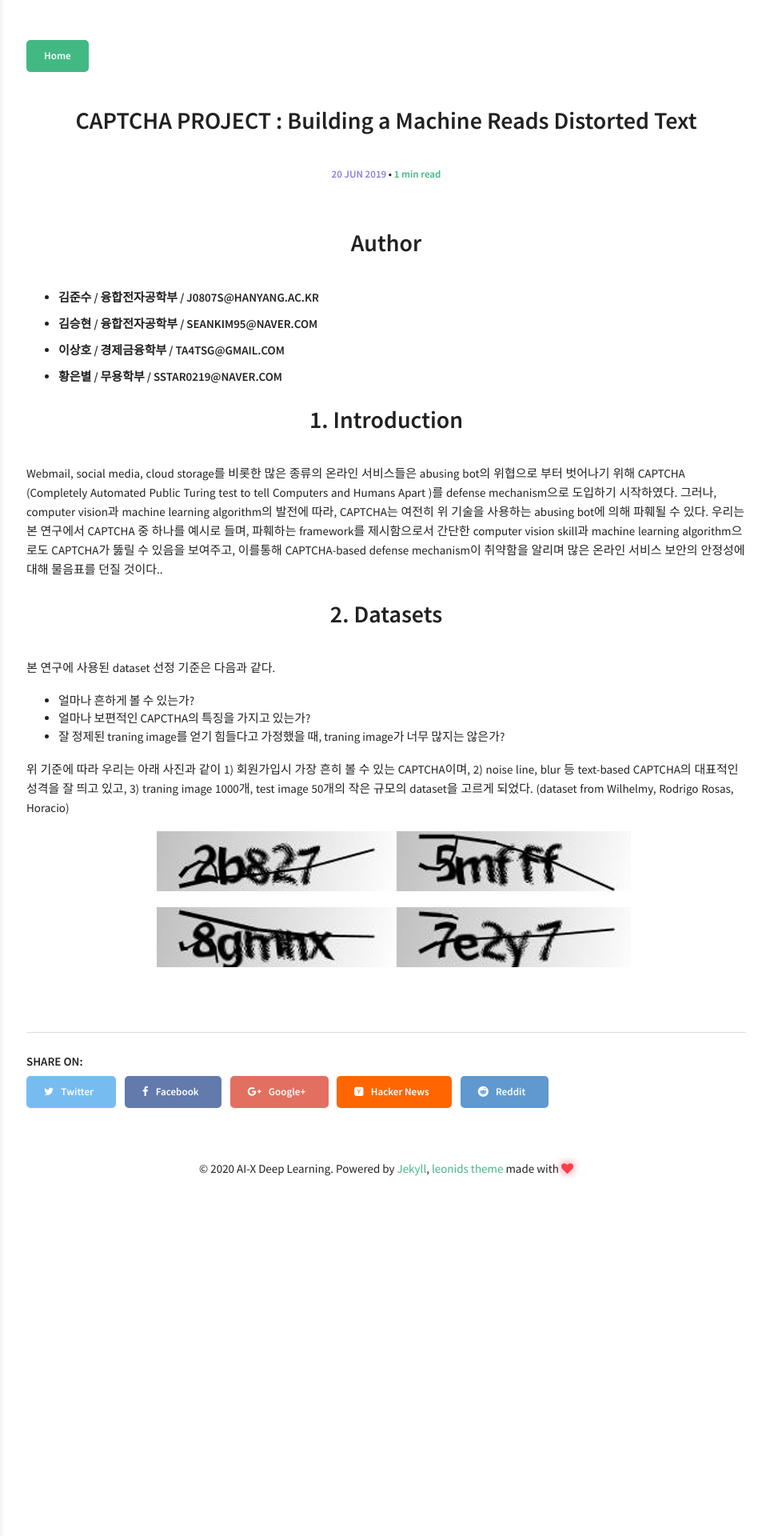
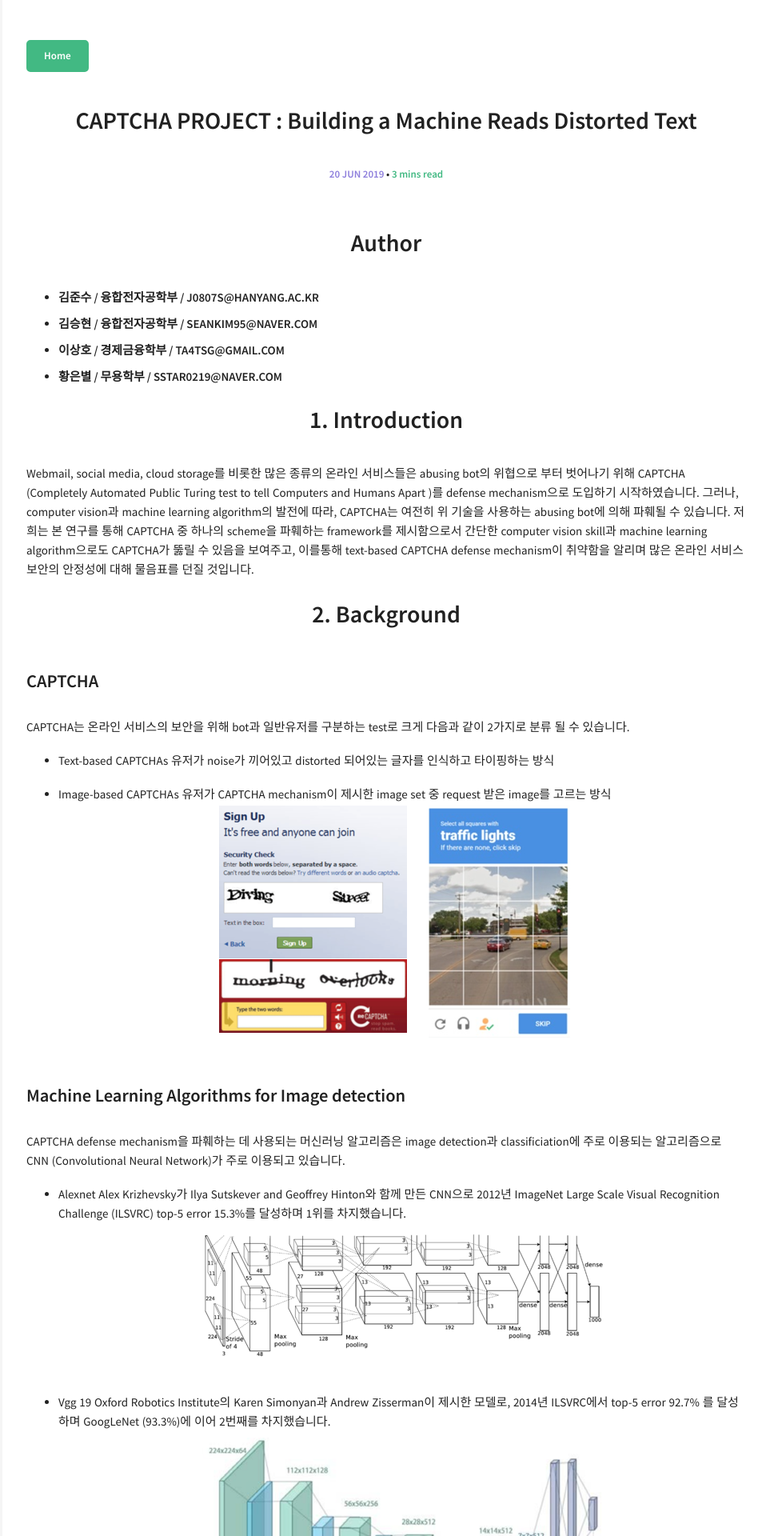
Before and after one commit to Junsu-Kim-AIX/Junsu-Kim-AIX.github.io, a Jekyll site: the page built from _posts/2019-06-20-projects-captcha.md, in a window 1280 px wide. Shown: the top 1920 px of the page at 80% size, without its empty margins (317-1280 px from the left). Built offline with Jekyll 4.4.1, drawn with Linux system fonts in a browser that asks for light colours; some of the changed text lies outside the part shown.

Commit message:
proposed

```diff
--- a/_posts/2019-06-20-projects-captcha.md
+++ b/_posts/2019-06-20-projects-captcha.md
@@ -17,14 +17,83 @@ comments: true
 
 # 1. Introduction
 
-Webmail, social media, cloud storage를 비롯한 많은 종류의 온라인 서비스들은 abusing bot의 위협으로 부터 벗어나기 위해 CAPTCHA (Completely Automated Public Turing test to tell Computers and Humans Apart )를 defense mechanism으로 도입하기 시작하였다. 그러나, computer vision과 machine learning algorithm의 발전에 따라, CAPTCHA는 여전히 위 기술을 사용하는 abusing bot에 의해 파훼될 수 있다. 우리는 본 연구에서 CAPTCHA 중 하나를 예시로 들며, 파훼하는 framework를 제시함으로서 간단한 computer vision skill과 machine learning algorithm으로도 CAPTCHA가 뚫릴 수 있음을 보여주고, 이를통해 CAPTCHA-based defense mechanism이 취약함을 알리며 많은 온라인 서비스 보안의 안정성에 대해 물음표를 던질 것이다..
+Webmail, social media, cloud storage를 비롯한 많은 종류의 온라인 서비스들은 abusing bot의 위협으로 부터 벗어나기 위해 CAPTCHA (Completely Automated Public Turing test to tell Computers and Humans Apart )를 defense mechanism으로 도입하기 시작하였습니다. 그러나, computer vision과 machine learning algorithm의 발전에 따라, CAPTCHA는 여전히 위 기술을 사용하는 abusing bot에 의해 파훼될 수 있습니다. 저희는 본 연구를 통해 CAPTCHA 중 하나의 scheme을 파훼하는 framework를 제시함으로서 간단한 computer vision skill과 machine learning algorithm으로도 CAPTCHA가 뚫릴 수 있음을 보여주고, 이를통해 text-based CAPTCHA defense mechanism이 취약함을 알리며 많은 온라인 서비스 보안의 안정성에 대해 물음표를 던질 것입니다.
 
-# 2. Datasets
+# 2. Background
 
-본 연구에 사용된 dataset 선정 기준은 다음과 같다.
+### CAPTCHA
+CAPTCHA는 온라인 서비스의 보안을 위해 bot과 일반유저를 구분하는 test로 크게 다음과 같이 2가지로 분류 될 수 있습니다.
+
+* Text-based CAPTCHAs
+유저가 noise가 끼어있고 distorted 되어있는 글자를 인식하고 타이핑하는 방식
+
+* Image-based CAPTCHAs
+유저가 CAPTCHA mechanism이 제시한 image set 중 request 받은 image를 고르는 방식
+![]({{ site.url }}/img/BACKGROUND_CAPTCHA.PNG)
+
+### Machine Learning Algorithms for Image detection
+CAPTCHA defense mechanism을 파훼하는 데 사용되는 머신러닝 알고리즘은 image detection과 classificiation에 주로 이용되는 알고리즘으로 CNN (Convolutional Neural Network)가 주로 이용되고 있습니다.
+
+* Alexnet
+Alex Krizhevsky가 Ilya Sutskever and Geoffrey Hinton와 함께 만든 CNN으로 2012년 ImageNet Large Scale Visual Recognition Challenge (ILSVRC) top-5 error 15.3%를 달성하며 1위를 차지했습니다.
+![]({{ site.url }}/img/BACKGROUND_ALEXNET.PNG)
+
+* Vgg 19
+Oxford Robotics Institute의 Karen Simonyan과 Andrew Zisserman이 제시한 모델로, 2014년 ILSVRC에서 top-5 error 92.7% 를 달성하며 GoogLeNet (93.3%)에 이어 2번째를 차지했습니다.
+![]({{ site.url }}/img/BACKGROUND_VGG19.PNG)
+
+
+# 3. Datasets
+
+본 연구에 사용된 dataset 선정 기준은 다음과 같습니다.
 * 얼마나 흔하게 볼 수 있는가?
 * 얼마나 보편적인 CAPCTHA의 특징을 가지고 있는가?
 * 잘 정제된 traning image를 얻기 힘들다고 가정했을 때, traning image가 너무 많지는 않은가?
 
-위 기준에 따라 우리는  아래 사진과 같이 1) 회원가입시 가장 흔히 볼 수 있는 CAPTCHA이며, 2) noise line, blur 등 text-based CAPTCHA의 대표적인 성격을 잘 띄고 있고, 3) traning image 1000개, test image 50개의 작은 규모의 dataset을 고르게 되었다. (dataset from Wilhelmy, Rodrigo Rosas, Horacio)
+위 기준에 따라 우리는  아래 사진과 같이 1) 회원가입시 가장 흔히 볼 수 있는 CAPTCHA이며, 2) noise line, blur 등 text-based CAPTCHA의 대표적인 성격을 잘 띄고 있고, 3) traning image 1000개, test image 50개의 작은 규모의 dataset을 고르게 되었습니다. (dataset from Wilhelmy, Rodrigo Rosas, Horacio)
 ![]({{ site.url }}/img/CAPTCHA_BEFORE.PNG)
+
+# 3. Proposed Framework
+![]({{ site.url }}/img/PROPOSED_ARCH.png)
+위 제시된 그림은 본 연구에서 제시하는 framework의 overview이며 training session과 inference session으로 나뉘게 됩니다. 또한 회색으로 칠해진 부분은 본 연구의 가장 challenging한 problem을 해결하는 핵심 아이디어임을 표시했습니다.
+
+* Training Session
+1000장의 image sample을 각각 preprocessing 하여 모델의 정확도를 높이고, 특히 data augmentation approach로 부족한 sample의 양을 실제 데이터의 추가수집 없이 보충합니다. preprocessing으로 정제된 image는 transfer learning approach로 알고리즘의 맨 마지막 fully connected layer와 dense layer만을 학습하게 됩니다.
+
+* Inference session
+50장의 test sample들이 trained model에 입력되며 결과를 예측합니다. 모델의 정확도를 측정하기 위해 예측값과 실제값을 비교하는 추가 workload가 존재합니다.
+
+### Challenging Problem 1 : Noise Reduction
+
+* Image thresholding
+
+* Morphological opening
+
+* Horizontal cropping
+
+* Segmentation
+
+### Challenging Problem 2 : Small Training Set
+
+* Data augmentation
+
+* Transfer learning
+
+# 4. Evaluation Methodolgy
+
+### Comparison Group
+
+# 5. Experiment
+
+### Result
+
+# 6. Conclusion
+기존 방식의 CAPTCHA는 흔하게 사용하는 방식으론 small idea인 data augmentation approach와 transfer learning을 사용했을때도 정확도가 ~이상나오므로 sophsticated bot에 대해 충분히 취약함을 알 수 있었다.
+
+역할
+* 김승현 : 발표 및 영상촬영
+* 김준수 : 아이디어 제시 및 코딩
+* 이상호 : 홈페이지 디자인
+* 황은별 : 자료조사
+
+# Reference
```
Also changed, not shown: img/BACKGROUND_ALEXNET.PNG (added), img/BACKGROUND_CAPTCHA.PNG (added), img/BACKGROUND_VGG19.PNG (added), img/PROPOSED_ARCH.png (added).
